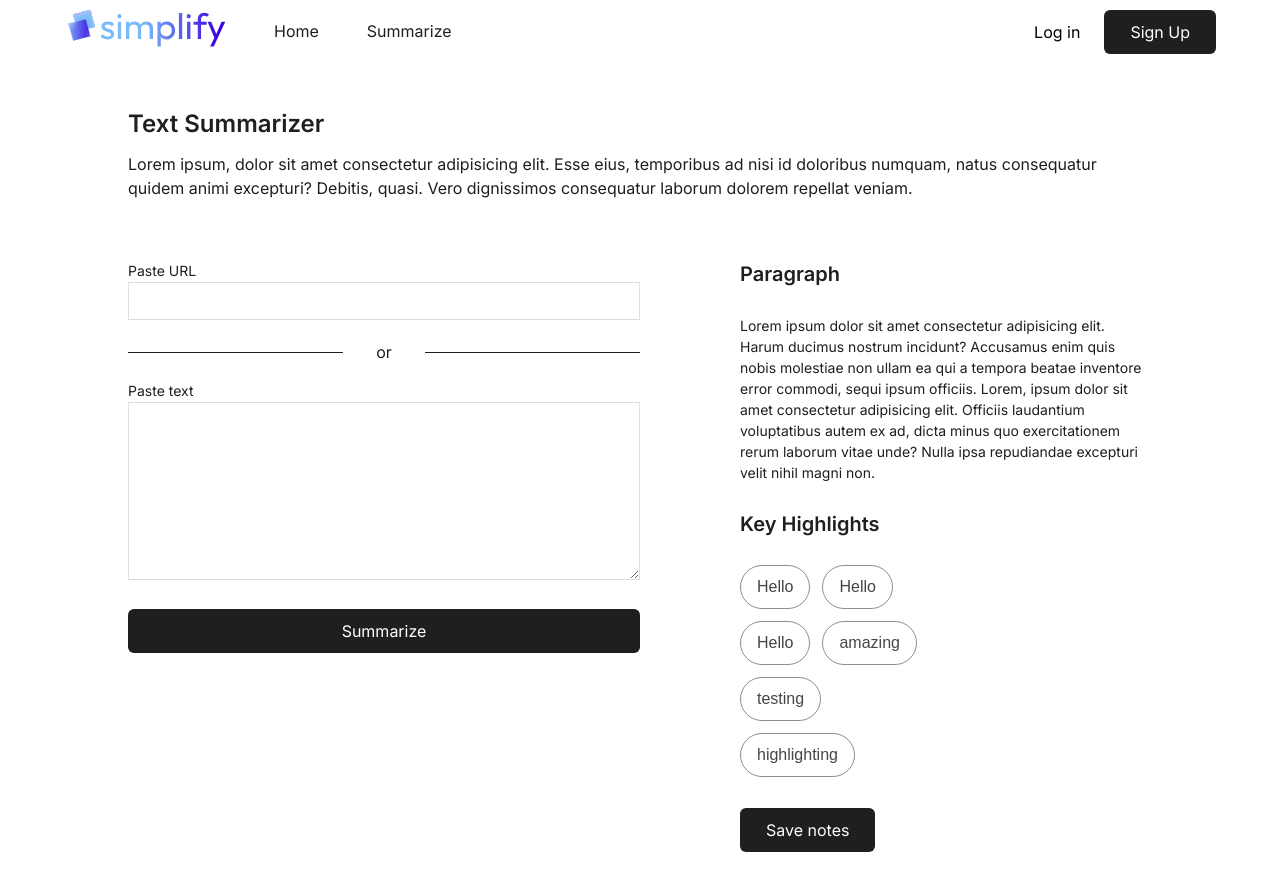
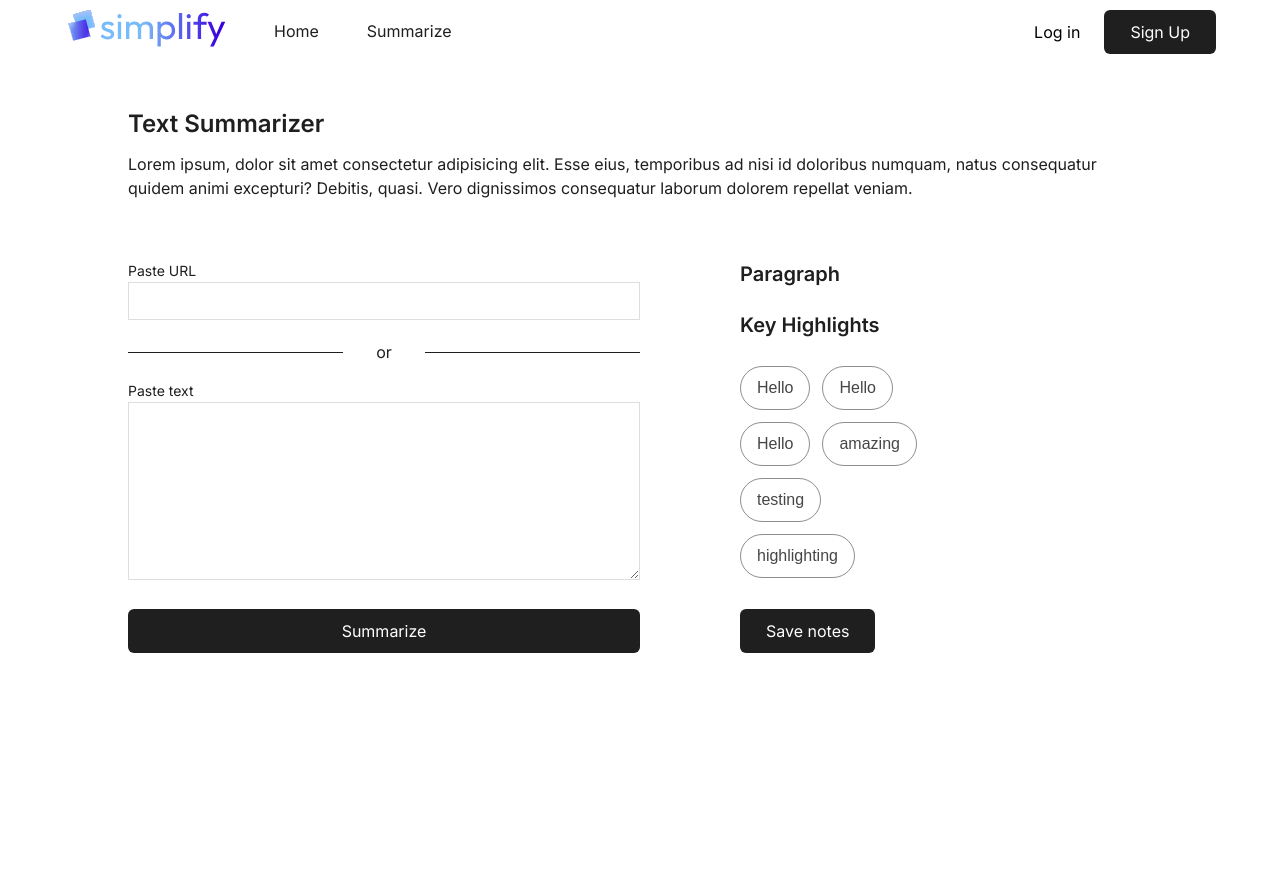
Before and after one commit to lam-brian/Simplify, a React (Create React App) app in the folder client/: page /summarize in a window 1280 px wide. Shown: the top 890 px of the page. After the commit the page ends 800 px from the top, so only its background shows below. Built offline with nearby package versions, Linux system fonts and the light colour scheme.

Commit message:
render summary

```diff
--- a/client/src/components/Summary/SummarizedContent.js
+++ b/client/src/components/Summary/SummarizedContent.js
@@ -1,19 +1,12 @@
 import Button from "../FormElements/Button/Button";
 import styles from "./SummarizedContent.module.css";
 
-const SummarizedContent = () => {
+const SummarizedContent = ({ summary }) => {
   return (
     <div className={styles.content}>
       <div className={styles.paragraph}>
         <h2>Paragraph</h2>
-        <p>
-          Lorem ipsum dolor sit amet consectetur adipisicing elit. Harum ducimus
-          nostrum incidunt? Accusamus enim quis nobis molestiae non ullam ea qui
-          a tempora beatae inventore error commodi, sequi ipsum officiis. Lorem,
-          ipsum dolor sit amet consectetur adipisicing elit. Officiis laudantium
-          voluptatibus autem ex ad, dicta minus quo exercitationem rerum laborum
-          vitae unde? Nulla ipsa repudiandae excepturi velit nihil magni non.
-        </p>
+        <p>{summary}</p>
       </div>
       <div className={styles.keywords}>
         <h2>Key Highlights</h2>
--- a/client/src/components/Summary/Summary.js
+++ b/client/src/components/Summary/Summary.js
@@ -1,8 +1,16 @@
+import { useState } from "react";
+
 import SummaryForm from "./SummaryForm";
 import SummarizedContent from "./SummarizedContent";
 import styles from "./Summary.module.css";
 
 const Summary = () => {
+  const [summary, setSummary] = useState("");
+
+  const retrieveSummaryHandler = (text) => {
+    setSummary(text);
+  };
+
   return (
     <>
       <div className={styles.heading}>
@@ -15,8 +23,8 @@ const Summary = () => {
         </p>
       </div>
       <div className={styles.summary}>
-        <SummaryForm />
-        <SummarizedContent />
+        <SummaryForm onRetrieveSummary={retrieveSummaryHandler} />
+        <SummarizedContent summary={summary} />
       </div>
     </>
   );
--- a/client/src/components/Summary/SummaryForm.js
+++ b/client/src/components/Summary/SummaryForm.js
@@ -4,7 +4,7 @@ import Button from "../FormElements/Button/Button";
 import Input from "../FormElements/Input/Input";
 import styles from "./SummaryForm.module.css";
 
-const SummaryForm = () => {
+const SummaryForm = ({ onRetrieveSummary }) => {
   const [url, setUrl] = useState("");
   const [text, setText] = useState("");
 
@@ -21,7 +21,7 @@ const SummaryForm = () => {
 
     const data = await res.json();
 
-    console.log(data);
+    onRetrieveSummary(data.summary);
   };
 
   const urlInputHandler = useCallback((input) => {
```
